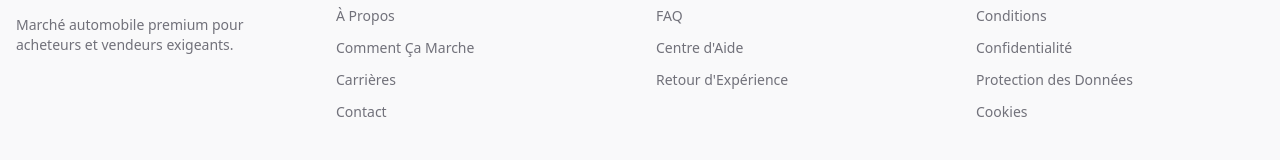
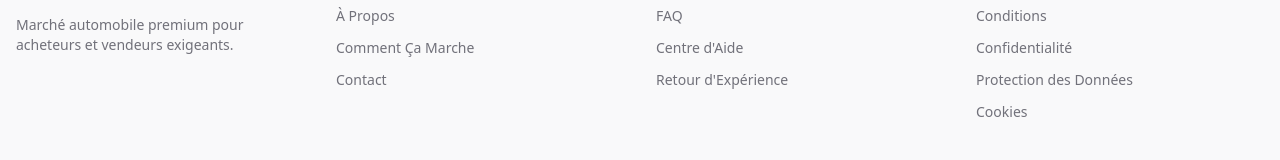
Before and after one commit to winfo711/driveline-portal, a React (Vite) app: page /cookies in a window 1280 px wide. Shown: the part 3130-3290 px from the top of the page. Built offline with nearby package versions, Linux system fonts and the light colour scheme.

Commit message:
Remove carrier link from footer

```diff
--- a/src/components/Footer.tsx
+++ b/src/components/Footer.tsx
@@ -1,3 +1,4 @@
+
 import { Link } from "react-router-dom";
 
 const Footer = () => {
@@ -9,7 +10,6 @@ const Footer = () => {
       links: [
         { name: "À Propos", path: "/about" },
         { name: "Comment Ça Marche", path: "/how-it-works" },
-        { name: "Carrières", path: "/careers" },
         { name: "Contact", path: "/contact" },
       ],
     },
```
